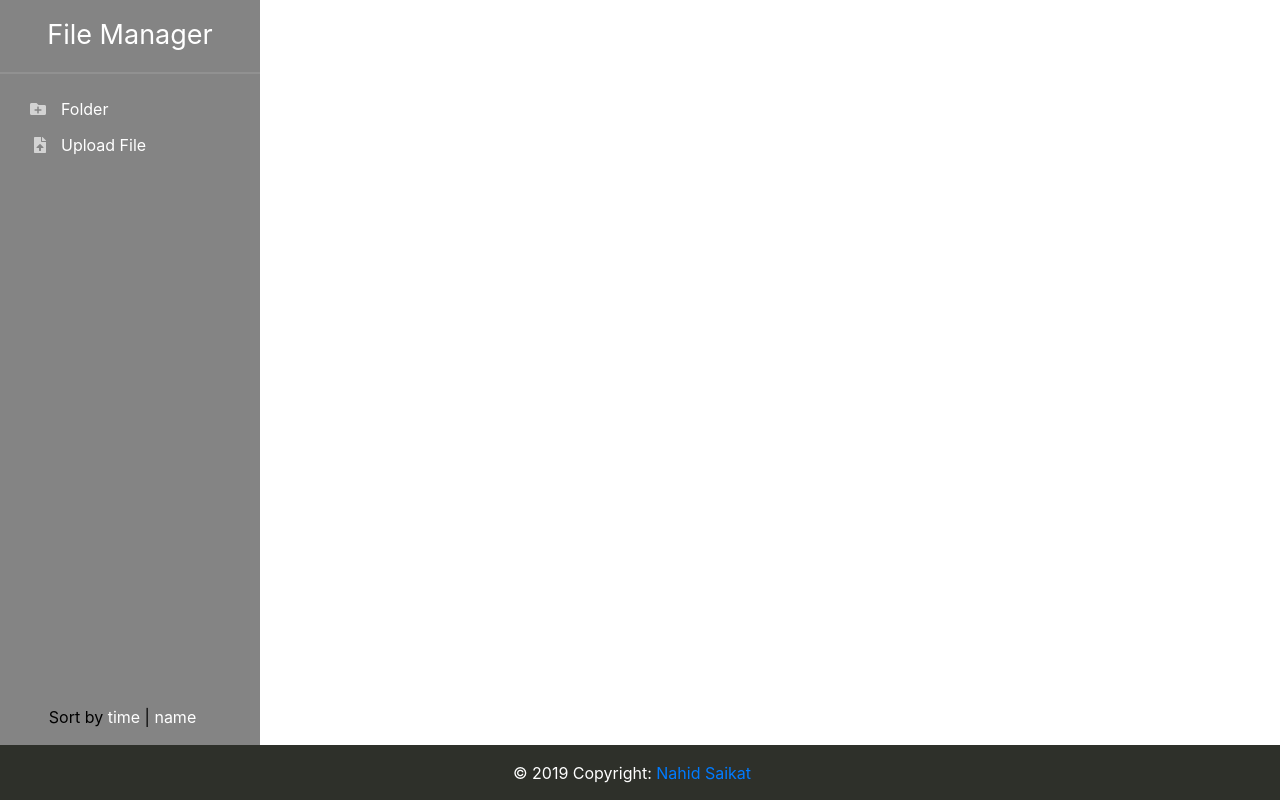
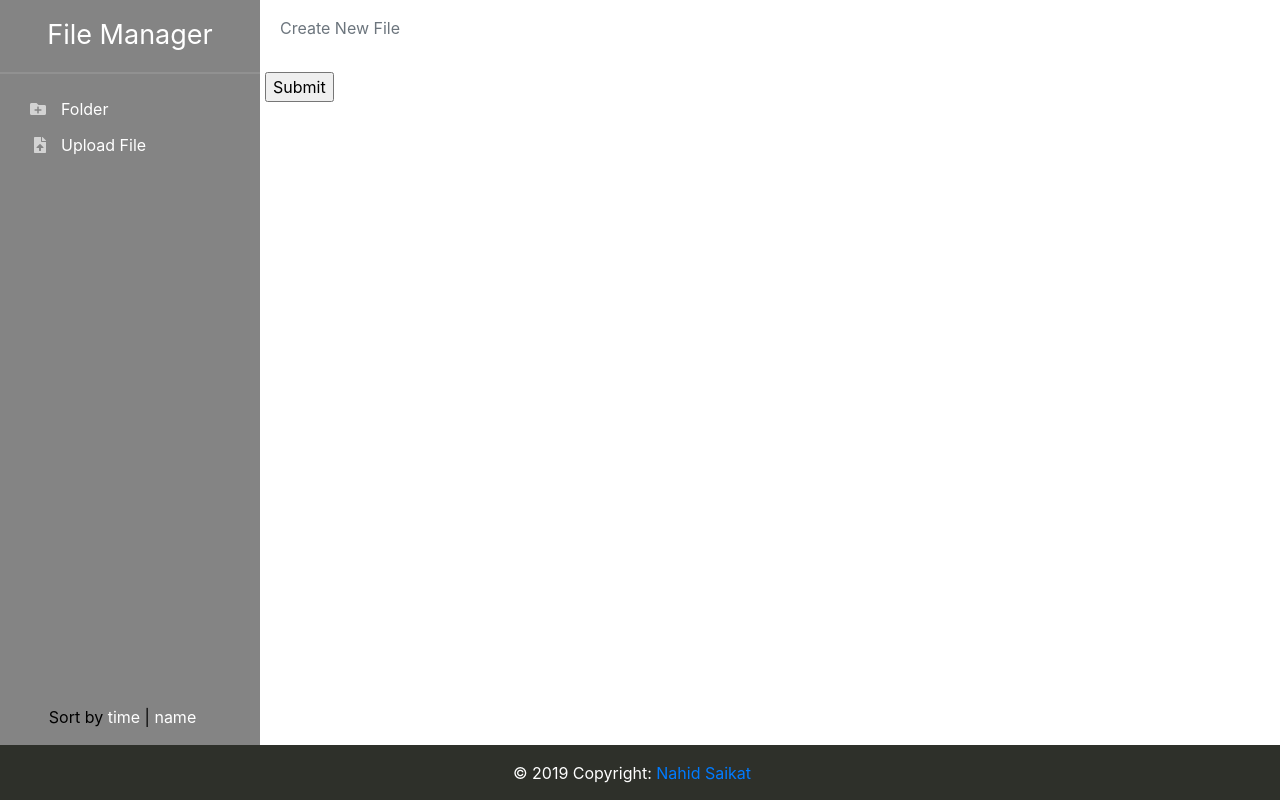
Before and after one commit to nahidsaikat/File-Manager, a Django app: page /file/add/ in a window 1280 px wide. Run offline with Django 3.2, Linux system fonts and the light colour scheme; parts of the project's set-up code (start-up, migrations or seed data) failed here and were passed over; some libraries are stand-ins or nearby versions.

Commit message:
File add page

```diff
--- a/file_manager/file/templates/file/add.html
+++ b/file_manager/file/templates/file/add.html
@@ -1,5 +1,28 @@
 {% extends 'base.html' %}
+
+{% block css %}
+
+{% endblock %}
 
 {% block content %}
 
+    <div class="container ml20 mt-3">
+        <p class="text-muted">Create New File</p>
+        <div class="row">
+            <form action="{{ submit_url }}" method="post">
+                {% csrf_token %}
+                <div class="form-group">
+                {{ form }}
+                </div>
+                <input type="submit" value="Submit">
+            </form>
+        </div>
+    </div>
+
 {% endblock %}
+
+{% block js %}
+<script>
+
+</script>
+{% endblock %}
--- a/file_manager/file/views.py
+++ b/file_manager/file/views.py
@@ -1,3 +1,4 @@
+from django.urls import reverse
 from django.views.generic import CreateView, ListView
 
 from file_manager.file.forms import FileForm
@@ -8,6 +9,14 @@
     form_class = FileForm
     template_name = 'file/add.html'
 
+    def get_context_data(self, **kwargs):
+        context = super().get_context_data(**kwargs)
+        context['submit_url'] = reverse('file:add')
+        return context
+
+    def get_success_url(self):
+        return reverse('folder:list')
+
 
 class FileListView(ListView):
     queryset = File.objects.all()
--- a/file_manager/templates/base.html
+++ b/file_manager/templates/base.html
@@ -35,7 +35,7 @@
                     <i class="fas fa-folder-plus mr15 lightgray"></i>Folder</a>
                 </li>
                 <li class="">
-                    <a class="text-white">
+                    <a class="text-white" href="{{ add_file }}">
                     <i class="fas fa-file-upload ml-1 mr15 lightgray"></i>Upload File</a>
                 </li>
             </ul>
```
